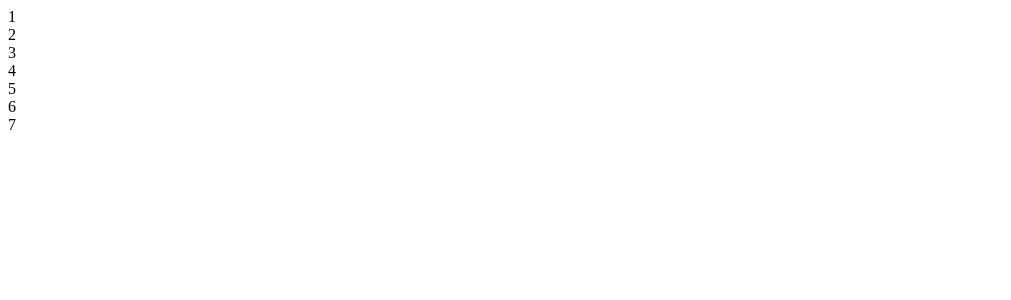
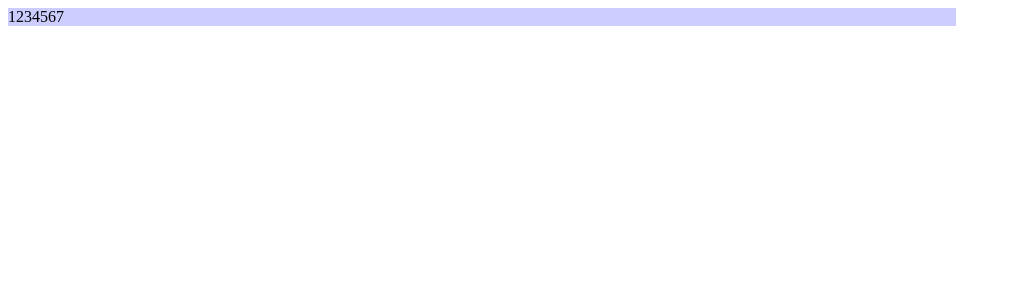
Before and after one commit to rwofford20/weekCalendar, a React (Create React App) app in the folder week-calendar/: page / in a window 1280 px wide. Shown: the top 300 px of the page, without its empty margins (0-1011 px from the left). Built offline with nearby package versions, Linux system fonts and the light colour scheme.

Commit message:
Some css on calendar.

```diff
--- a/week-calendar/src/Components/Calendar/calendar.css
+++ b/week-calendar/src/Components/Calendar/calendar.css
@@ -0,0 +1,6 @@
+.calendar-container{
+    display: flex;
+    background: var(--display-background-color);
+    height: var(--calendar-container-height);
+    width: var(--calendar-container-width);
+}
--- a/week-calendar/src/index.css
+++ b/week-calendar/src/index.css
@@ -0,0 +1,5 @@
+:root{
+    --display-background-color: #ccccff;
+    --calendar-container-height: 50%;
+    --calendar-container-width: 75%;
+}
```
